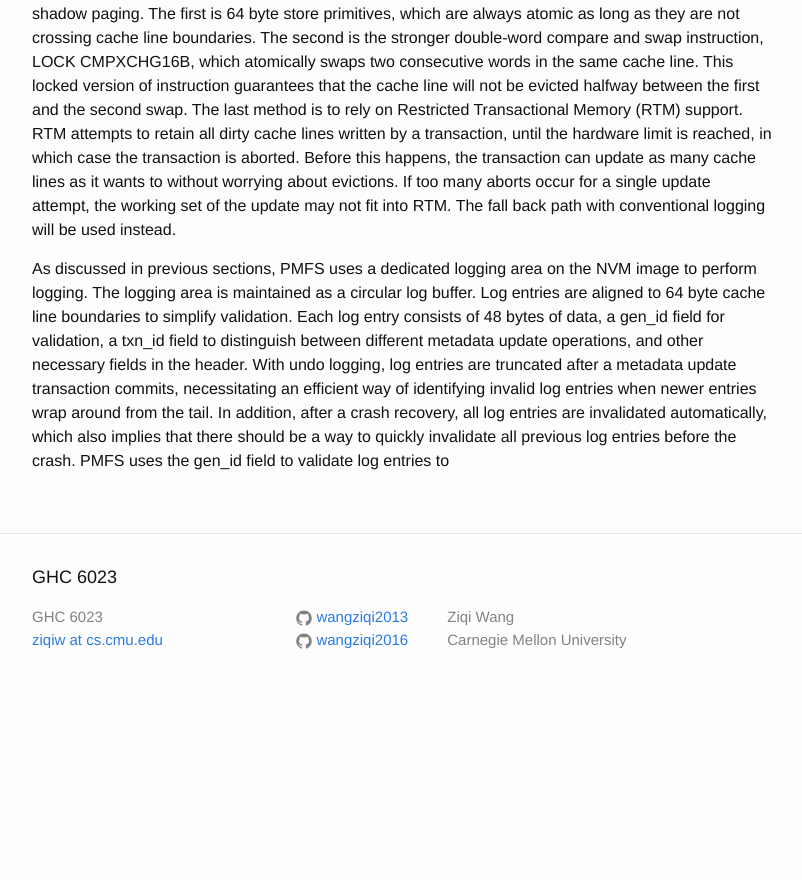
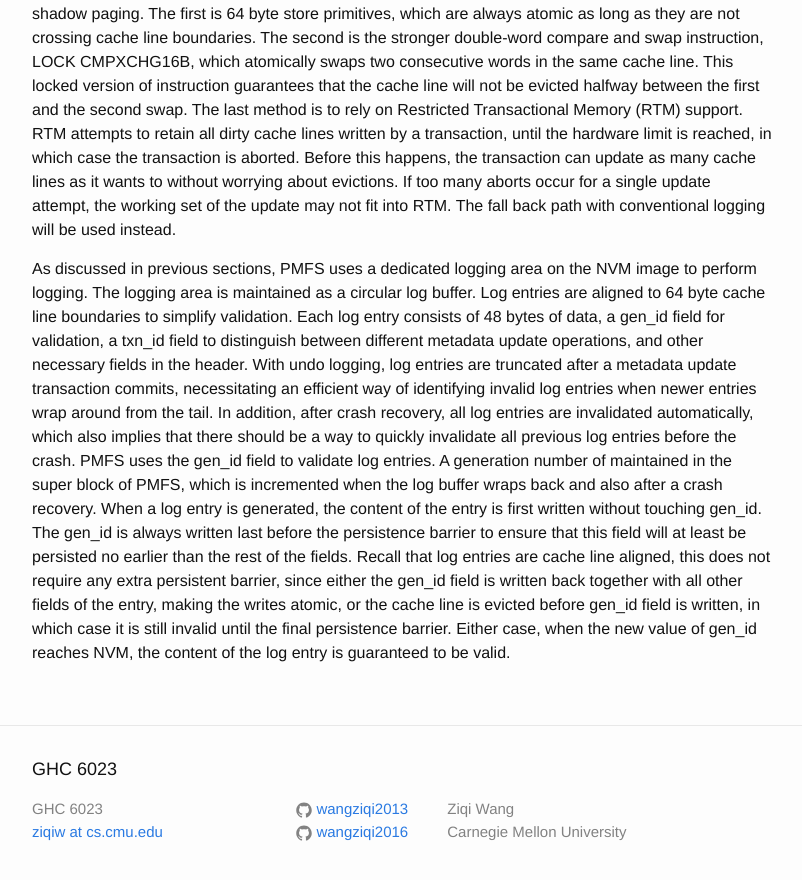
Before and after one commit to wangziqi2013/wangziqi2013.github.io, a Jekyll site: the page built from _posts/2020-06-23-pmfs.markdown, in a window 1280 px wide and 900 px high, scrolled down 2521 px. Shown: the top 880 px of the window, without its empty margins (238-1040 px from the left). Built offline with Jekyll 4.4.1, drawn with Linux system fonts in a browser that asks for light colours; before the commit the page ends 3232 px from its top, so only the background shows below that.

Commit message:
Adding validation

```diff
--- a/_posts/2020-06-23-pmfs.markdown
+++ b/_posts/2020-06-23-pmfs.markdown
@@ -110,7 +110,13 @@ is maintained as a circular log buffer. Log entries are aligned to 64 byte cache
 Each log entry consists of 48 bytes of data, a gen_id field for validation, a txn_id field to distinguish between different
 metadata update operations, and other necessary fields in the header. With undo logging, log entries are truncated after
 a metadata update transaction commits, necessitating an efficient way of identifying invalid log entries when newer entries
-wrap around from the tail. In addition, after a crash recovery, all log entries are invalidated automatically, which also
+wrap around from the tail. In addition, after crash recovery, all log entries are invalidated automatically, which also
 implies that there should be a way to quickly invalidate all previous log entries before the crash.
-PMFS uses the gen_id
-field to validate log entries to
+PMFS uses the gen_id field to validate log entries. A generation number of maintained in the super block of PMFS, which
+is incremented when the log buffer wraps back and also after a crash recovery. When a log entry is generated, the
+content of the entry is first written without touching gen_id. The gen_id is always written last before the persistence
+barrier to ensure that this field will at least be persisted no earlier than the rest of the fields.
+Recall that log entries are cache line aligned, this does not require any extra persistent barrier, since either the gen_id
+field is written back together with all other fields of the entry, making the writes atomic, or the cache line is evicted
+before gen_id field is written, in which case it is still invalid until the final persistence barrier.
+Either case, when the new value of gen_id reaches NVM, the content of the log entry is guaranteed to be valid.
```
